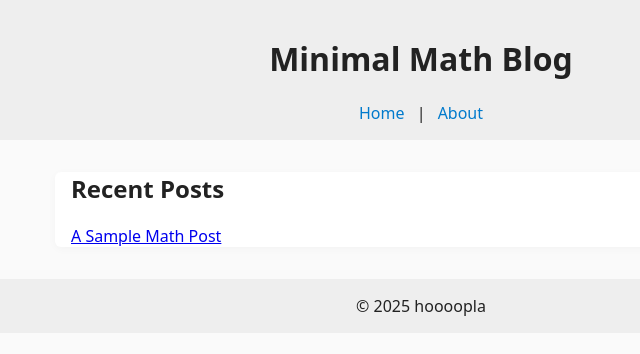
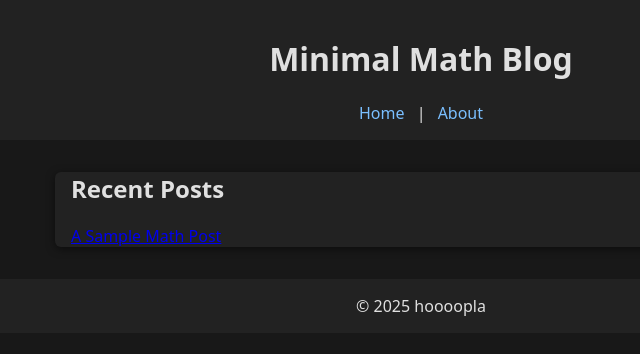
Before and after one commit to hoooopla/hoooopla.github.io, a plain HTML site: page index.html in a window 1280 px wide. Shown: the whole page, without its empty margins (219-859 px from the left). Drawn offline with nearby package versions, Linux system fonts and the dark colour scheme.

Commit message:
Update style.css

```diff
--- a/style.css
+++ b/style.css
@@ -33,3 +33,25 @@ ul {
 li {
   margin: 1em 0;
 }
+
+
+/* Existing light mode styles remain as-is */
+
+/* Dark mode styles */
+@media (prefers-color-scheme: dark) {
+  body {
+    background: #181818;
+    color: #e0e0e0;
+  }
+  header, footer {
+    background: #222;
+    color: #e0e0e0;
+  }
+  nav a {
+    color: #7abfff;
+  }
+  main {
+    background: #222;
+    box-shadow: 0 2px 8px rgba(0,0,0,0.5);
+  }
+}
```
